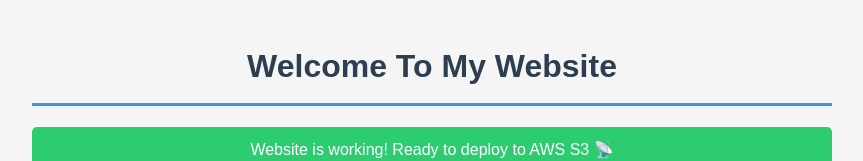
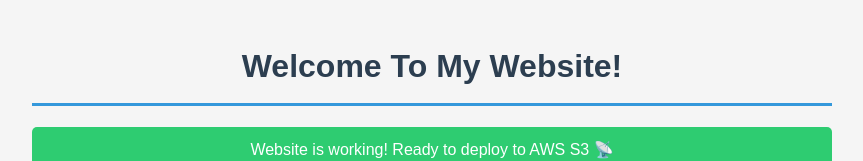
Before and after one commit to mayezra/terraform-website-learning, a plain HTML site: page site-content/index.html in a window 1280 px wide. Shown: the top 161 px of the page, without its empty margins (208-1071 px from the left). Drawn offline with Linux system fonts and the light colour scheme.

Commit message:
test update

```diff
--- a/site-content/index.html
+++ b/site-content/index.html
@@ -45,7 +45,7 @@
 </head>
 <body>
     <div class="container">
-        <h1> Welcome To My Website</h1>
+        <h1> Welcome To My Website!</h1>
 
         <div class="status" id="status">
             Website is working! Ready to deploy to AWS S3 📡
```
